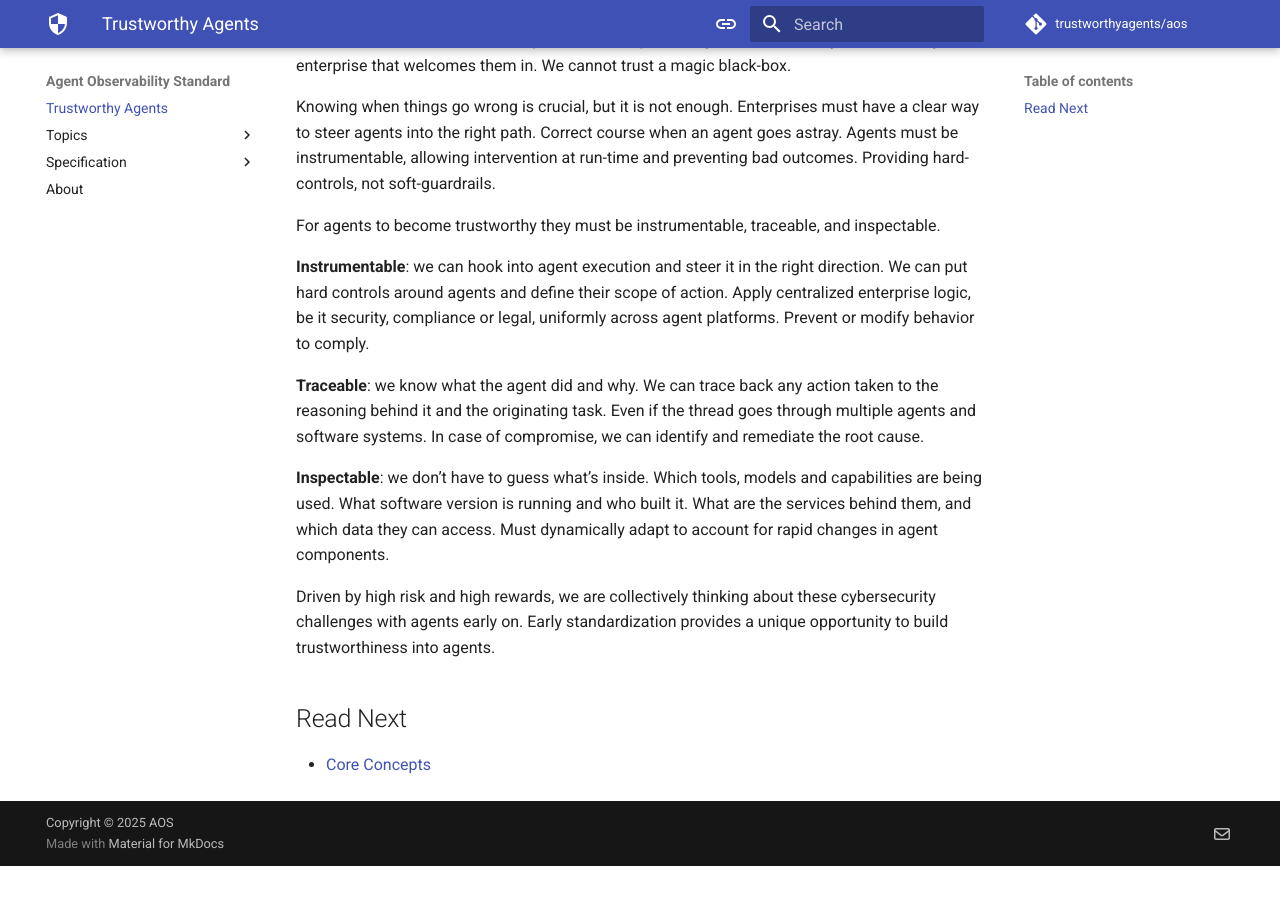
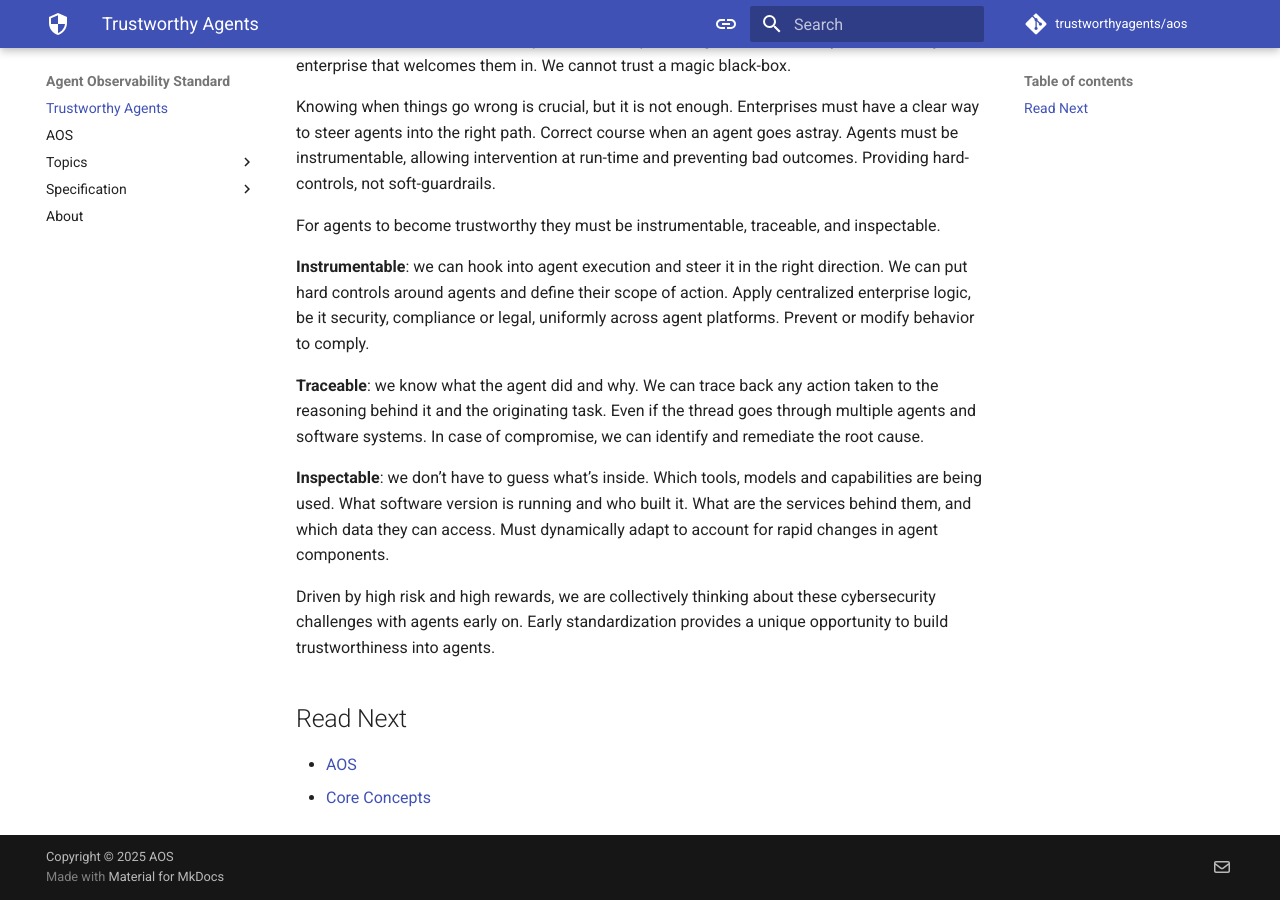
Before and after one commit to zenitysec/AOS, an MkDocs documentation site: the page built from docs/README.md, in a window 1280 px wide and 900 px high, scrolled down 626 px. Built offline with MkDocs 1.6.1 and Material for MkDocs 9.7.7, drawn with Linux system fonts in a browser that asks for light colours; comment, search, counter and statistics services are not loaded; before the commit the page ends 1492 px from its top, so only the background shows below that.

Commit message:
link aos.md

```diff
--- a/docs/README.md
+++ b/docs/README.md
@@ -53,4 +53,5 @@ Early standardization provides a unique opportunity to build trustworthiness int
 
 ## Read Next
 
+- [AOS](./aos.md)
 - [Core Concepts](./topics/core_concepts.md)
--- a/mkdocs.yml
+++ b/mkdocs.yml
@@ -60,6 +60,7 @@ extra:
 
 nav:
   - Trustworthy Agents: README.md
+  - AOS: aos.md
   - Topics:
     - Core concepts: topics/core_concepts.md
     - AOS in Action: topics/AOS_in_action_example.md
```
